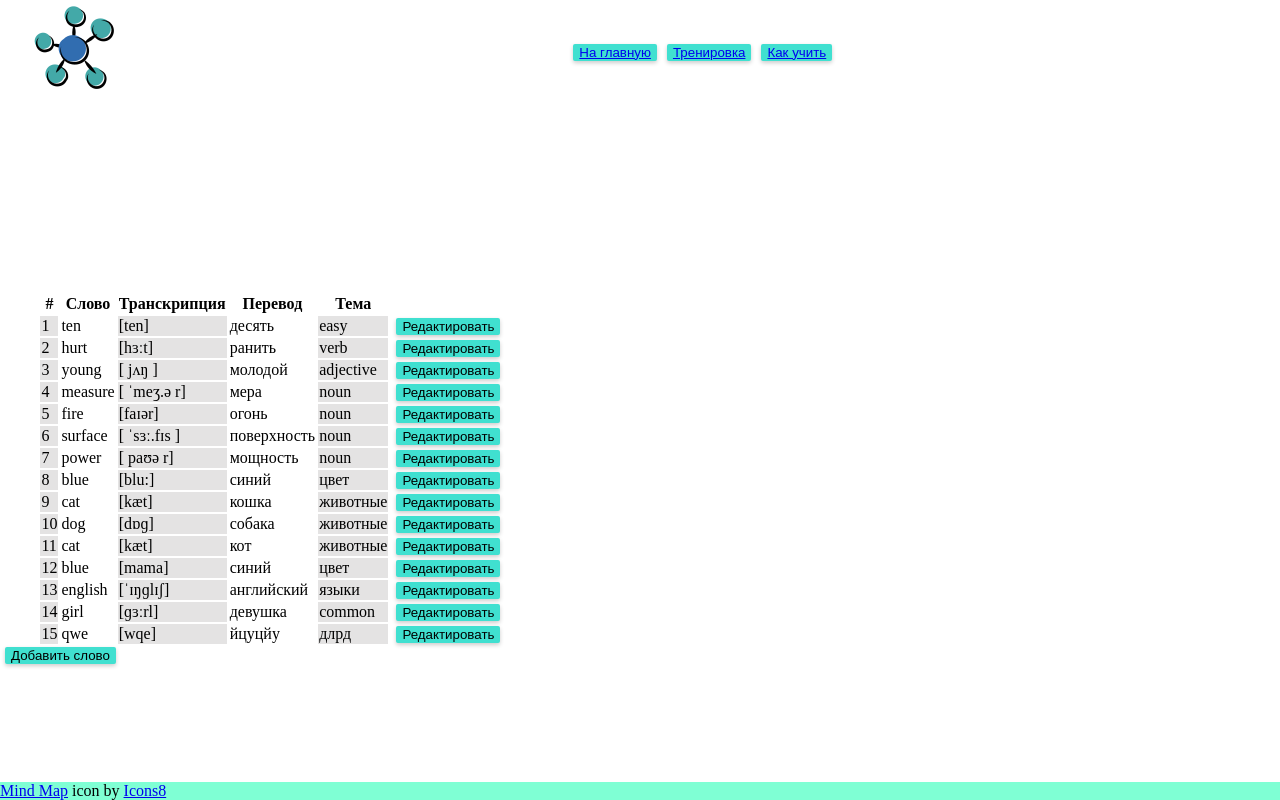
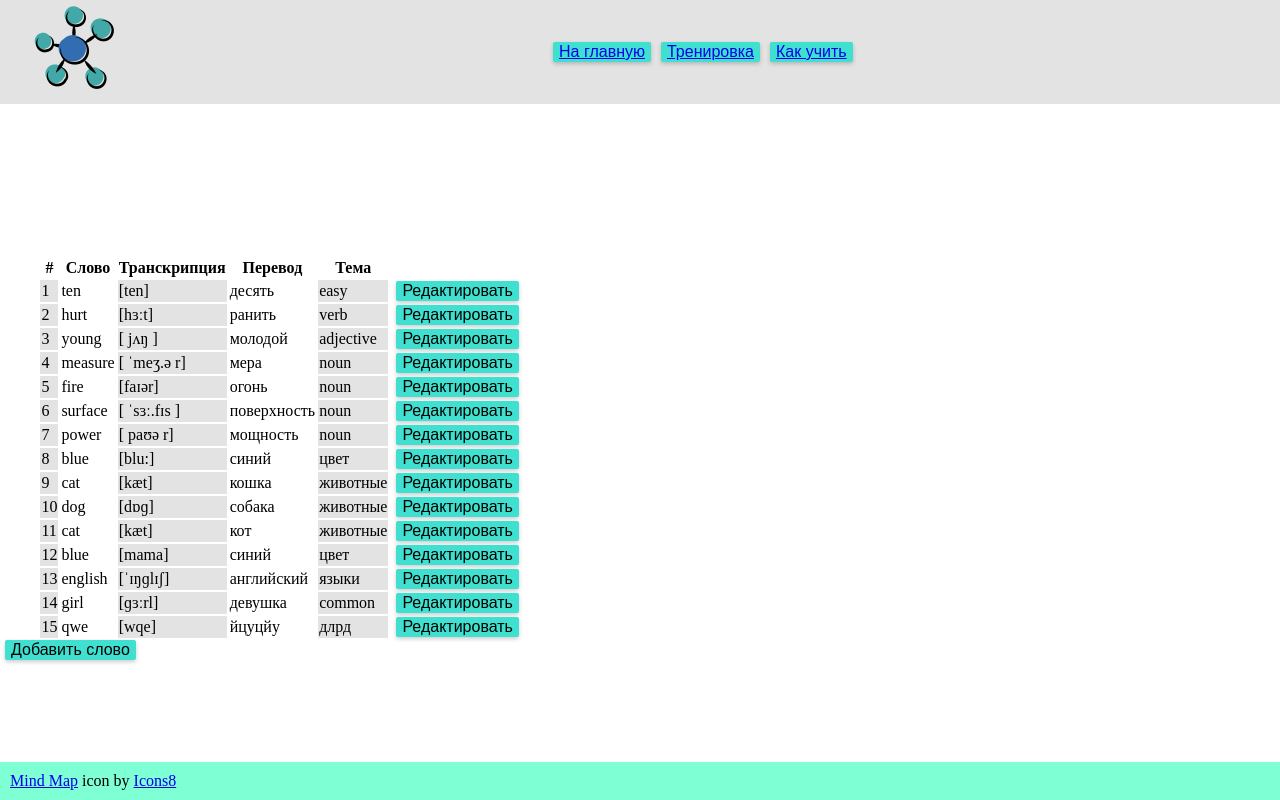
Before and after one commit to DariaKott/React-project-words, a React app: page / in a window 1280 px wide. Built offline with nearby package versions, Linux system fonts and the light colour scheme.

Commit message:
minor style edits

```diff
--- a/src/assets/global.scss
+++ b/src/assets/global.scss
@@ -2,12 +2,14 @@
 
 * {
   box-sizing: border-box;
+  font-size: 1rem;
 }
 
 html,
 body {
   margin: 0;
   padding: 0;
+  min-width: 300px;
 }
 
 .app_wrapper {
@@ -31,3 +33,9 @@ body {
     cursor: pointer;
   }
 }
+
+@media (max-width: 600px) {
+  * {
+    font-size: 1.1rem;
+  }
+}
--- a/src/presentation/components/Footer/styles.scss
+++ b/src/presentation/components/Footer/styles.scss
@@ -1,4 +1,6 @@
 .footer {
   background-color: aquamarine;
-  margin-top: 10px;
+  margin-top: 30px;
+  height: fit-content;
+  padding: 10px;
 }
--- a/src/presentation/components/Header/styles.scss
+++ b/src/presentation/components/Header/styles.scss
@@ -4,6 +4,7 @@
   justify-content: flex-start;
   width: 100vw;
   margin-bottom: 5em;
+  background-color: rgb(228, 227, 227);
 }
 
 .header_nav {
```
